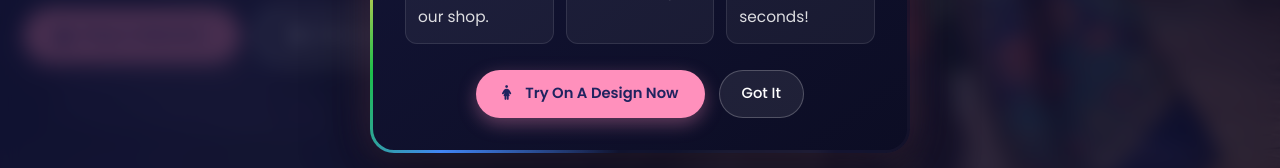
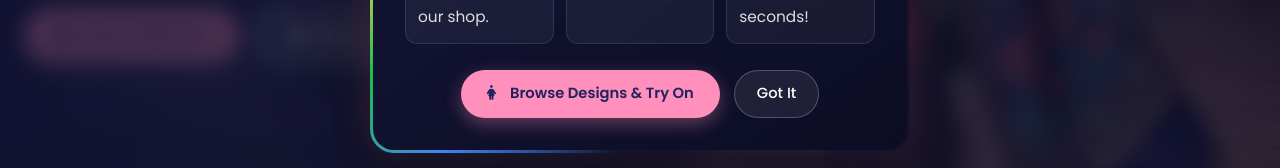
Before and after one commit to Isuru128/Ceylon-Batik, a React (Vite) app in the folder frontend/: page / in a window 1280 px wide. Shown: the part 572-740 px from the top of the page. Built offline with nearby package versions, Linux system fonts and the light colour scheme; no server answers; a web font is replaced by a local one.

Commit message:
implement backend API routes, authentication, and frontend admin components

```diff
--- a/frontend/src/components/common/AiTryOnPopup.jsx
+++ b/frontend/src/components/common/AiTryOnPopup.jsx
@@ -74,12 +74,12 @@ export const AiTryOnPopup = ({ isOpen, onClose }) => {
         {/* Actions */}
         <div className="ai-modal-actions">
           <Link
-            to="/product/island-bloom-batik-dress-set"
+            to="/shop"
             onClick={onClose}
             className="btn btn-pink cb-btn"
           >
             <i className="fa-solid fa-person-dress" style={{ marginRight: '4px' }}></i>
-            Try On A Design Now
+            Browse Designs &amp; Try On
           </Link>
           <button
             type="button"
```
